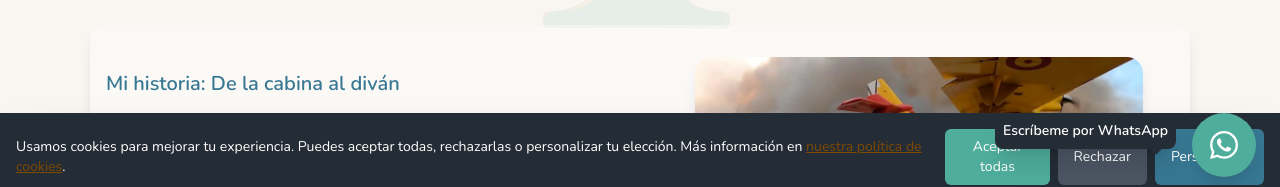
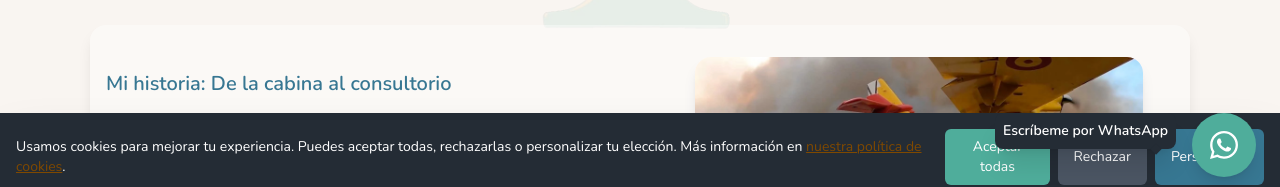
Before and after one commit to psicopiloto/psicopilotopage1, a Next.js app: page /sobre-mi in a window 1280 px wide. Shown: the part 599-786 px from the top of the page. Built offline with nearby package versions, Linux system fonts and the light colour scheme.

Commit message:
Update sobre-mi.js

```diff
--- a/pages/sobre-mi.js
+++ b/pages/sobre-mi.js
@@ -85,7 +85,7 @@ export default function SobreMi() {
           {/* Intro */}
           <section className="mb-20 grid md:grid-cols-2 gap-12 items-center">
             <div>
-              <h2 className="text-xl font-semibold mb-4 text-psicopiloto-blue-600">Mi historia: De la cabina al diván</h2>
+              <h2 className="text-xl font-semibold mb-4 text-psicopiloto-blue-600">Mi historia: De la cabina al consultorio</h2>
               <p>
                 Mi nombre es Jose Carlos Rodríguez Retamar y soy <strong>psicólogo</strong> colegiado nº AO14457 con Habilitación Sanitaria y <strong>piloto militar</strong>.
               </p>
```
